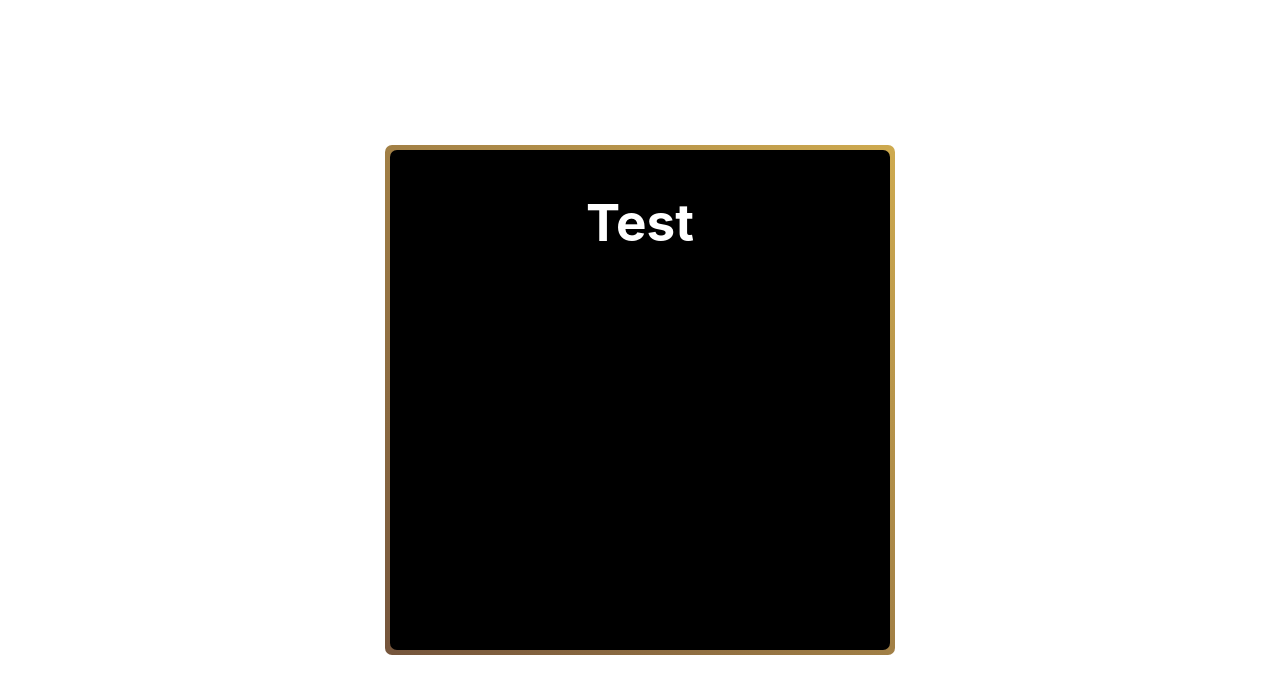
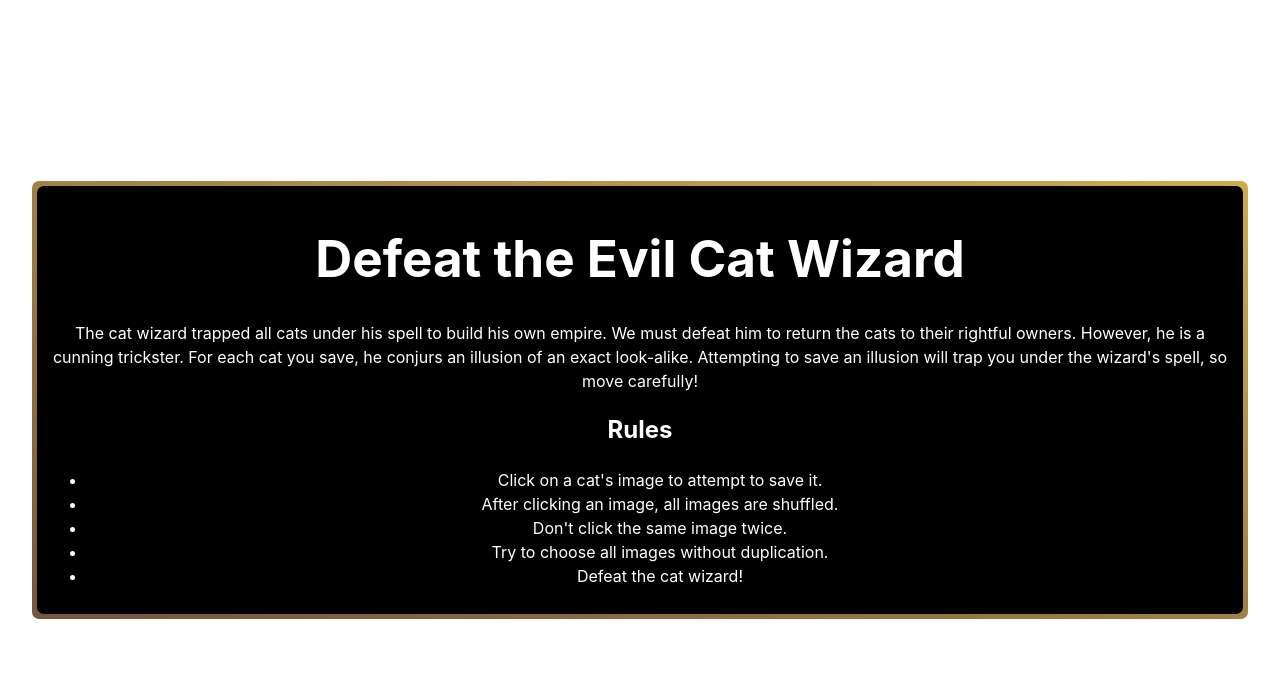
Before and after one commit to CCeph/defeat-the-cat-wizard, a React (Vite) app: page / in a window 1280 px wide. Shown: the top 694 px of the page. Built offline with nearby package versions, Linux system fonts and the light colour scheme.

Commit message:
Create initial popup text

```diff
--- a/src/App.jsx
+++ b/src/App.jsx
@@ -8,7 +8,22 @@ function App() {
   return (
     <>
       <CenteredPopup>
-        <h1>Test</h1>
+        <h1>Defeat the Evil Cat Wizard</h1>
+        <p>
+          The cat wizard trapped all cats under his spell to build his own
+          empire. We must defeat him to return the cats to their rightful
+          owners. However, he is a cunning trickster. For each cat you save, he
+          conjurs an illusion of an exact look-alike. Attempting to save an
+          illusion will trap you under the wizard's spell, so move carefully!
+        </p>
+        <h2>Rules</h2>
+        <ul>
+          <li>Click on a cat's image to attempt to save it.</li>
+          <li>After clicking an image, all images are shuffled.</li>
+          <li>Don't click the same image twice.</li>
+          <li>Try to choose all images without duplication.</li>
+          <li>Defeat the cat wizard!</li>
+        </ul>
       </CenteredPopup>
     </>
   );
--- a/src/styles/CenteredPopup.css
+++ b/src/styles/CenteredPopup.css
@@ -11,6 +11,4 @@
   border-radius: 7px;
   background-color: black;
   color: white;
-  height: 500px;
-  width: 500px;
 }
```
